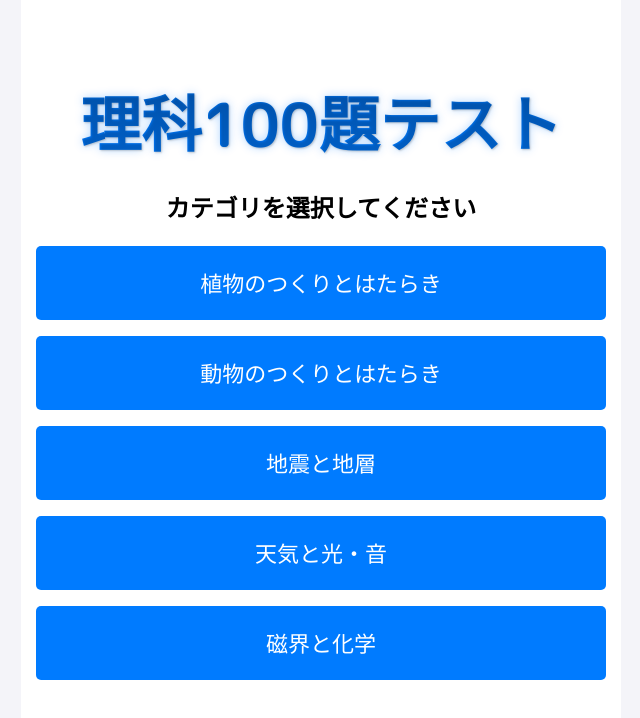
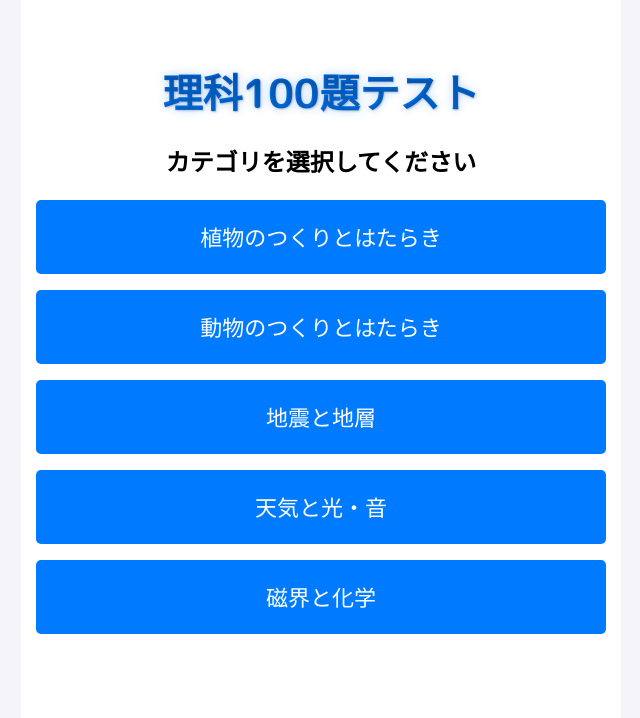
Before and after one commit to riku-syugaku/rika100test2025, a plain HTML site: page index.html in a window 1280 px wide. Shown: the whole page, without its empty margins (319-959 px from the left). Drawn offline with Linux system fonts and the light colour scheme.

Commit message:
Update index.html

```diff
--- a/index.html
+++ b/index.html
@@ -38,7 +38,7 @@ html, body {
     }
    /* 🌟🌟 タイトルの装飾 (h1) 修正箇所 🌟🌟 */
 h1 {
-    font-size: 3.8em; /* サイズを少し大きくする */
+    font-size: 2.5em; /* サイズを少し大きくする */
     text-align: center;
     padding-top: 20px; /* 上部に余白を追加 */
     margin-bottom: 20px;
```
